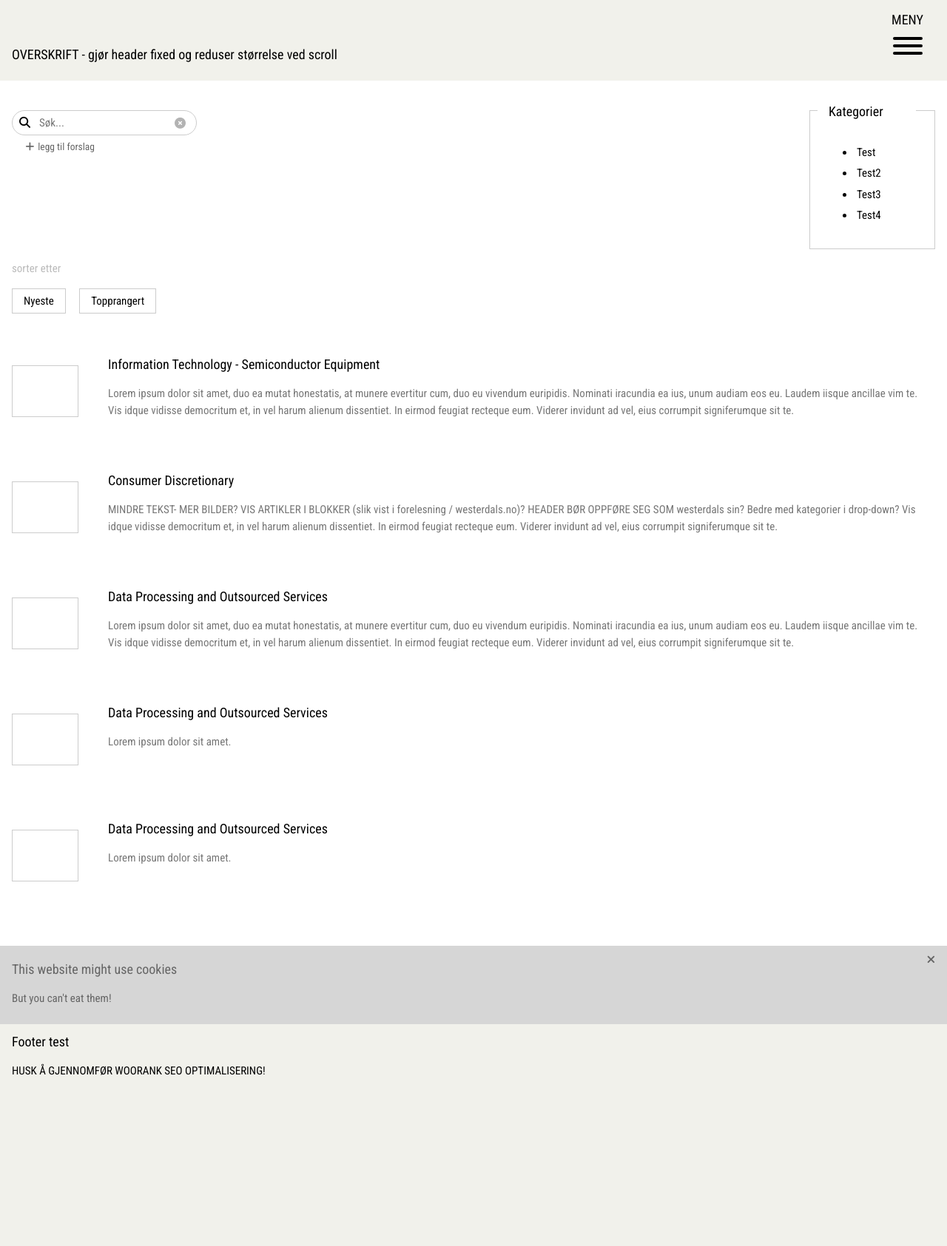
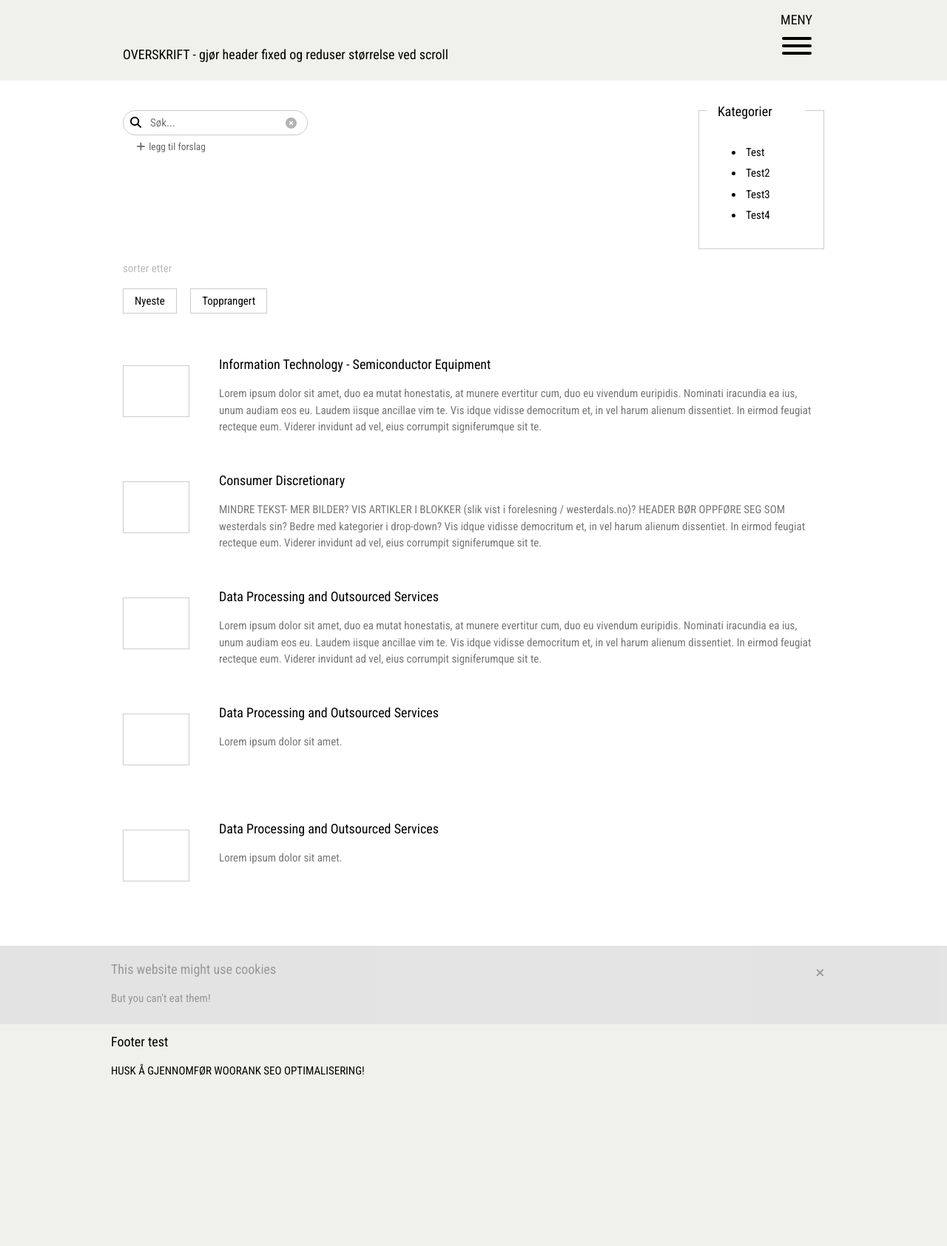
Before and after one commit to Brahinio/Gruppe-6, a PHP site: page /forslag.php in a window 1280 px wide. Shown: the whole page at 74% size. Run offline with PHP 8.4, Linux system fonts and the light colour scheme; some libraries are stand-ins or nearby versions.

Commit message:
Midstilt hele designet ved større oppløsninger

```diff
--- a/css/main.css
+++ b/css/main.css
@@ -115,7 +115,7 @@ li {
 }
 
 .g6-cookies {
-    opacity: 0.6 !important;
+    opacity: 0.4 !important;
 }
 
 .g6-footer {
--- a/footer.php
+++ b/footer.php
@@ -1,12 +1,18 @@
 <!doctype html>
 <html>
-    <div class="g6-cookies w3-padding w3-gray w3-display-container">
+    <div class="w3-row">
+        <div class="g6-cookies w3-padding w3-gray">
+            <div class="w3-content w3-display-container">
                 <span onclick="this.parentElement.style.display='none'" class="w3-button w3-display-topright"><i class="fa fa-remove"></i></span>
                 <h3>This website might use cookies</h2>
                 <p>But you can't eat them!</p>
             </div>
+        </div>
         <div class="w3-container g6-bg g6-footer">
+            <div class="w3-content">
                 <h3>Footer test</h3>
                 <p>HUSK Å GJENNOMFØR WOORANK SEO OPTIMALISERING!</p>
             </div>
+        </div>
+    </div>
 </html>
--- a/forslag.php
+++ b/forslag.php
@@ -9,6 +9,8 @@
         require_once 'headerNew.php';
     ?>
 
+    <div class="w3-row">
+        <div class="w3-content">
             <div class="w3-container w3-half">
 
                 <div id="containerSuggestions">
@@ -216,6 +218,8 @@
                     </div>
                 </div>
             </div>
+        </div>
+    </div>
 
     <?php
         require_once 'footer.php';
--- a/headerNew.php
+++ b/headerNew.php
@@ -17,7 +17,8 @@
 </head>
 
 <html>
-    <div class="w3-container g6-bg g6-top">
+    <div class="w3-row g6-bg g6-top">
+        <div class="w3-container w3-content">
             <div class="w3-threequarter">
                 <h3 id="logo">OVERSKRIFT - gjør header fixed og reduser størrelse ved scroll</h3>
             </div>
@@ -60,4 +61,5 @@
                 </div>
             </div>
         </div>
+    </div>
 </html>
```
Lines whose indentation alone changed are shown as unchanged.
